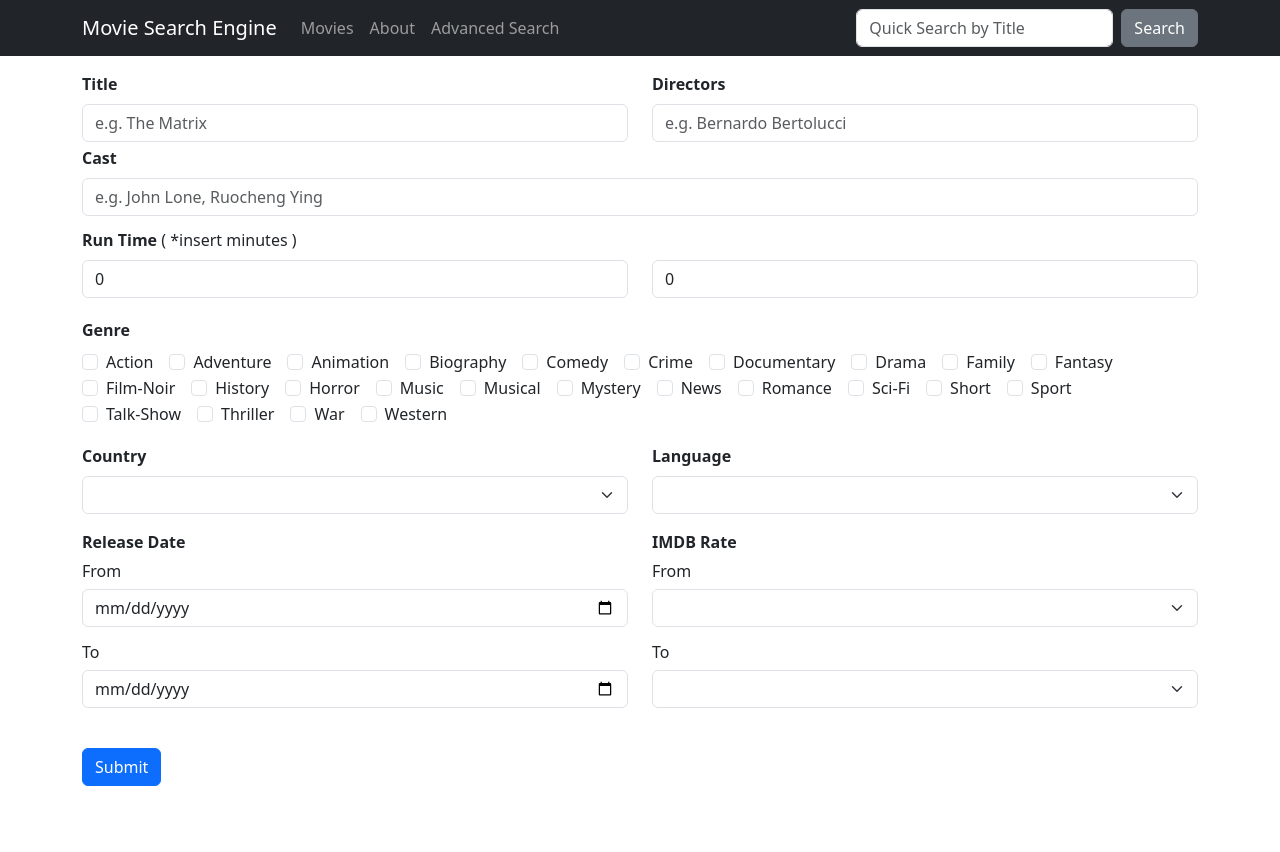
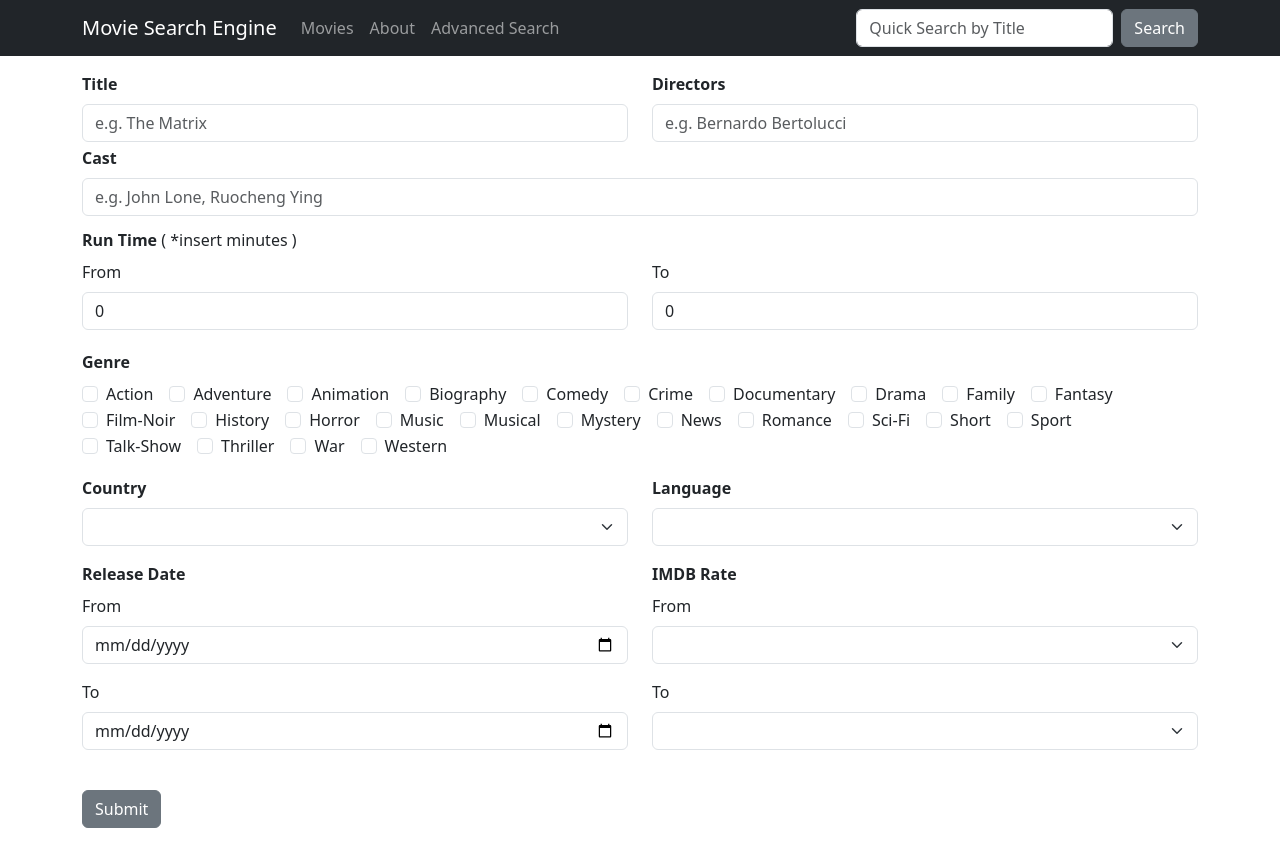
Before and after one commit to SongJoo1993/FlickScout, a Next.js app in the folder my-app/: page /search in a window 1280 px wide. Before the commit the page ends 810 px from the top, so only its background shows below. Built offline with nearby package versions, Linux system fonts and the light colour scheme.

Commit message:
Form Bug Solved!

```diff
--- a/my-app/pages/results/index.js
+++ b/my-app/pages/results/index.js
@@ -58,6 +58,8 @@ export default function SearchResults () {
         // curPage -1 prevents this bug
         let curMinPage = Math.floor((curPage - 1)/10)*10;
 
+        //Issue: When curPage is higher than curMinPage
+        // still this function generates curMinPage which is always 1 minus the curPage!
         if(curMaxPage > totalPage) curMaxPage = totalPage;
         for(curMinPage; curMinPage <= curMaxPage; curMinPage++) {
             if(curMinPage > 0) {
--- a/my-app/pages/search/index.js
+++ b/my-app/pages/search/index.js
@@ -37,43 +37,62 @@ export default function AdvancedSearchForm() {
             }
         }
         queryStr = queryStr.substring(0, queryStr.length-1);
-        console.log(queryStr);
         router.push(`/results?${queryStr}`);
     }
 
     function submitForm(data, event) {
-        event.preventDefault();
         queryGenerator(data);
     }
 
-    // after submit -> route to a page with all results (cards)
-
+    function handleKeyPress(event) {
+        if (event.code === "Enter") event.preventDefault();
+    }
 
     return (
         <Form onSubmit={handleSubmit(submitForm)}>
             <Row>
                 <Form.Group as={Col} className="mb-1">
-                    <strong><Form.Label>Title</Form.Label></strong>
-                    <Form.Control {...register("title")} type="text" placeholder="e.g. The Matrix"/>
+                    <strong><Form.Label htmlFor ="title">Title</Form.Label></strong>
+                    <Form.Control
+                        id="title"
+                        {...register("title")}
+                        type="text"
+                        placeholder="e.g. The Matrix"
+                        onKeyDown ={handleKeyPress}
+                    />
                 </Form.Group>
                 <Form.Group as={Col} className="mb-1">
-                    <strong><Form.Label>Directors</Form.Label></strong>
-                    <Form.Control {...register("directors")} type="text" placeholder="e.g. Bernardo Bertolucci" />
+                    <strong><Form.Label htmlFor ="directors">Directors</Form.Label></strong>
+                    <Form.Control
+                        id="directors"
+                        {...register("directors")}
+                        type="text"
+                        placeholder="e.g. Bernardo Bertolucci"
+                        onKeyDown ={handleKeyPress}
+                    />
                 </Form.Group>
             </Row>
             <Row>
                 <Form.Group as={Col} className="mb-1">
-                    <strong><Form.Label>Cast</Form.Label></strong>
-                    <Form.Control {...register("cast")} type="text" placeholder="e.g. John Lone, Ruocheng Ying"/>
+                    <strong><Form.Label htmlFor ="cast">Cast</Form.Label></strong>
+                    <Form.Control
+                        id="cast"
+                        {...register("cast")}
+                        type="text"
+                        placeholder="e.g. John Lone, Ruocheng Ying"
+                        onKeyDown ={handleKeyPress}
+                    />
                 </Form.Group>
             </Row>
             <Row>
                 <Form.Label className='mt-2'><strong>Run Time</strong> <span>( *insert minutes )</span></Form.Label>
                 <Form.Group as={Col} className="mb-1">
-                    <Form.Control {...register("runTimeFrom")} type="number" placeholder="From"/>
+                    <Form.Label>From</Form.Label>
+                    <Form.Control {...register("runTimeFrom")} type="number"/>
                 </Form.Group>
                 <Form.Group as={Col} className="mb-1">
-                    <Form.Control {...register("runTimeTo")} type="number" placeholder="To"/>
+                    <Form.Label>To</Form.Label>
+                    <Form.Control {...register("runTimeTo")} type="number"/>
                 </Form.Group>
             </Row>
             <Row className='mt-3'>
@@ -116,20 +135,20 @@ export default function AdvancedSearchForm() {
             <Row>
                 <Form.Group as={Col}>
                     <strong><Form.Label>Release Date</Form.Label></strong><br />
-                    <h6>From</h6>
+                    <Form.Label>From</Form.Label>
                     <Form.Control {...register("fromDate")} type="date" className="mb-3"/>
-                    <h6>To</h6>
+                    <Form.Label>To</Form.Label>
                     <Form.Control {...register("toDate")} type="date" className="mb-3"/>
                 </Form.Group>
                 <Form.Group as={Col}>
                     <strong><Form.Label>IMDB Rate</Form.Label></strong><br />
-                    <h6>From</h6>
+                    <Form.Label>From</Form.Label>
                     <Form.Select {...register("fromRate")} className="mb-3" placeholder='From'>
                         {ranges.map((range,index) => {
                             return <option key={index} value={range}>{range}</option>
                         })}
                     </Form.Select>
-                    <h6>To</h6>
+                    <Form.Label>To</Form.Label>
                     {/*  */}
                     <Form.Select {...register("toRate")} className="mb-3" placeholder='To'>
                         {ranges.map((range,index) => {
@@ -141,7 +160,7 @@ export default function AdvancedSearchForm() {
             <Row>
                 <Col>
                 <br />
-                <Button variant="primary" type="submit">
+                <Button variant="secondary" type="submit">
                     Submit
                 </Button>
                 </Col>
```
